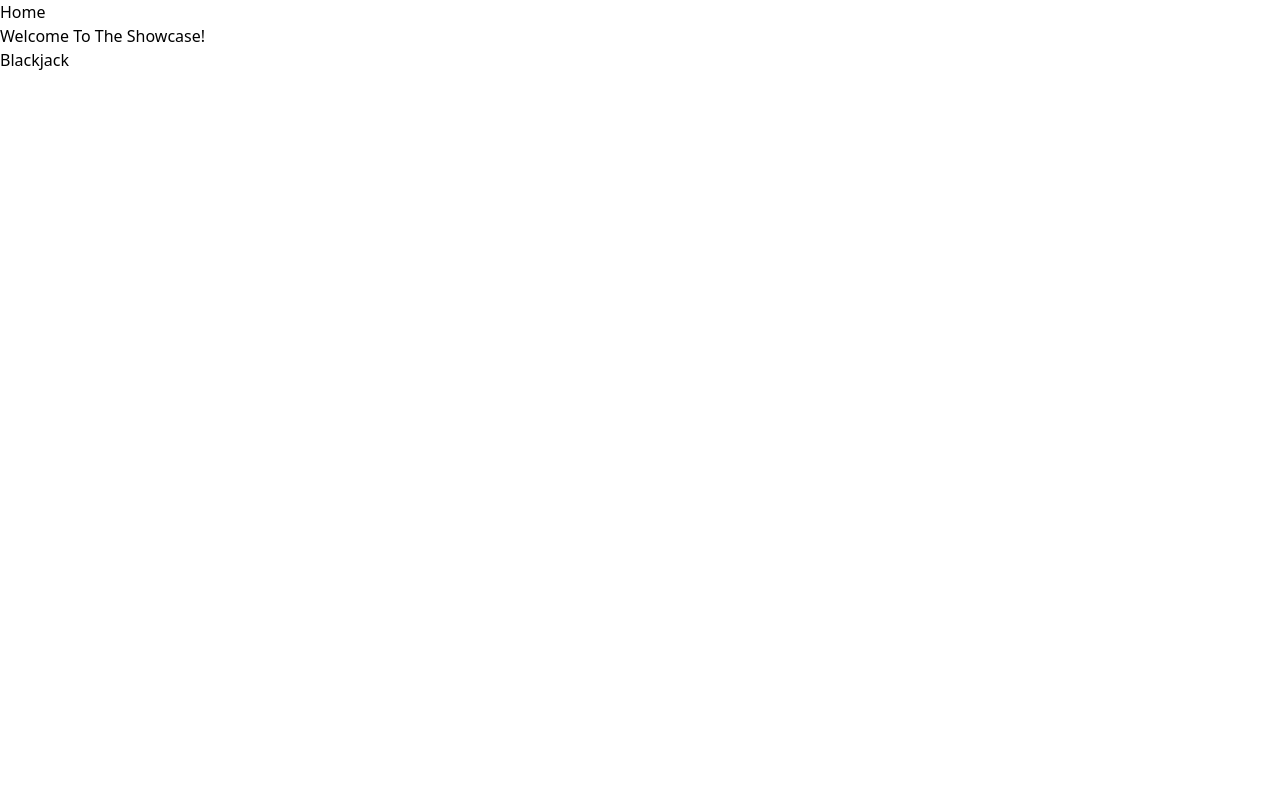
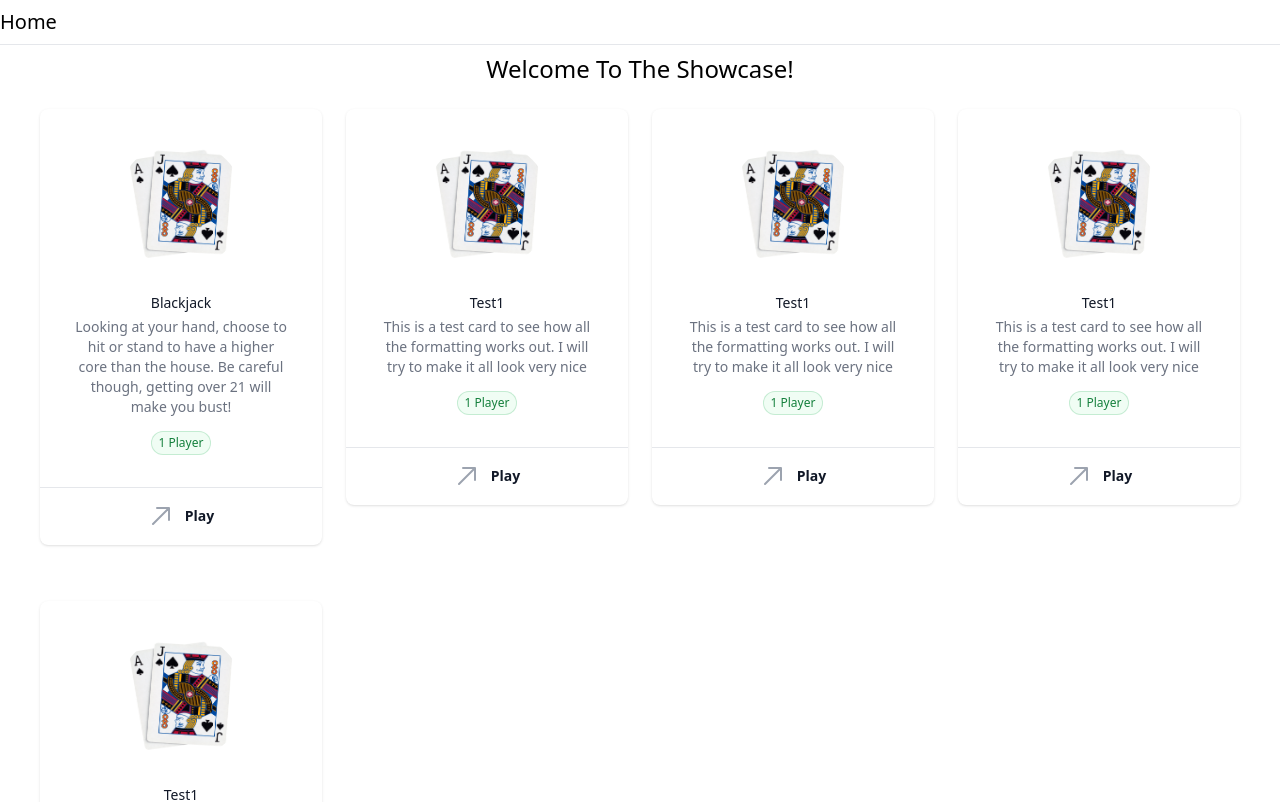
Before and after one commit to CollinHovey/My-App-Showcase, a Next.js app: page / in a window 1280 px wide. Shown: the top 802 px of the page. Built offline with nearby package versions, Linux system fonts and the light colour scheme.

Commit message:
Home Screen Cleanup

```diff
--- a/src/app/components/nav.js
+++ b/src/app/components/nav.js
@@ -4,8 +4,11 @@ export default function Nav() {
 
 
     return (
-        <div>
-            <a href="/">Home</a>
-        </div>
+        <>
+            <div className="my-2">
+                <a className="text-xl" href="/">Home</a>
+            </div>
+            <hr></hr>
+        </>
     )
 }
--- a/src/app/page.js
+++ b/src/app/page.js
@@ -3,14 +3,89 @@ import { useState } from "react"
 import Nav from "./components/nav"
 
 export default function Home() {
+
+
+  const allApps = [
+    {
+      name: 'Blackjack',
+      link: '/blackjack',
+      description: 'Looking at your hand, choose to hit or stand to have a higher core than the house. Be careful though, getting over 21 will make you bust!',
+      image: '/images/blackjack.png'
+    },
+    {
+      name: 'Test1',
+      link: '/blackjack',
+      description: 'This is a test card to see how all the formatting works out. I will try to make it all look very nice',
+      image: '/images/blackjack.png'
+    },
+    {
+      name: 'Test1',
+      link: '/blackjack',
+      description: 'This is a test card to see how all the formatting works out. I will try to make it all look very nice',
+      image: '/images/blackjack.png'
+    },
+    {
+      name: 'Test1',
+      link: '/blackjack',
+      description: 'This is a test card to see how all the formatting works out. I will try to make it all look very nice',
+      image: '/images/blackjack.png'
+    },
+    {
+      name: 'Test1',
+      link: '/blackjack',
+      description: 'This is a test card to see how all the formatting works out. I will try to make it all look very nice',
+      image: '/images/blackjack.png'
+    }
+  ]
+
+  let allAppsDisplay = allApps.map((app, index) => {
+
+    return(
+      <li class="py-4">
+        <div>
+            <li class="col-span-1 flex flex-col divide-y rounded-lg bg-white text-center shadow">
+            <div class="flex flex-1 flex-col p-8">
+              <img class="mx-auto h-32 w-32 flex-shrink-0 rounded-full" src={app.image} alt=""></img>
+              <h3 class="mt-6 text-sm font-medium text-gray-900">{app.name}</h3>
+              <dl class="mt-1 flex flex-grow flex-col justify-between">
+                <dt class="sr-only">Description</dt>
+                <dd class="text-sm text-gray-500">{app.description}</dd>
+                <dt class="sr-only">Player Count</dt>
+                <dd class="mt-3">
+                  <span class="inline-flex items-center rounded-full bg-green-50 px-2 py-1 text-xs font-medium text-green-700 ring-1 ring-inset ring-green-600/20">1 Player</span>
+                </dd>
+              </dl>
+            </div>
+            <div>
+              <div class="-mt-px flex divide-x hover:bg-gray-200 hover:rounded-bl-lg hover:rounded-br-lg ease-out duration-300">
+                <div class="flex w-0 flex-1">
+                  <a href={app.link} class="relative -mr-px inline-flex w-0 flex-1 items-center justify-center gap-x-3 rounded-bl-lg border border-transparent py-4 text-sm font-semibold text-gray-900">
+                  <svg class="h-6 w-6 text-gray-400" fill="currentColor" viewBox="0 0 24 24">
+                    <path d="M20 4h1a1 1 0 00-1-1v1zm-1 12a1 1 0 102 0h-2zM8 3a1 1 0 000 2V3zM3.293 19.293a1 1 0 101.414 1.414l-1.414-1.414zM19 4v12h2V4h-2zm1-1H8v2h12V3zm-.707.293l-16 16 1.414 1.414 16-16-1.414-1.414z" />
+                  </svg>
+                    Play
+                  </a>
+                </div>
+              </div>
+            </div>
+          </li>
+        </div>
+      </li>
+    )
+  })
+
+
+
   return (
     <>
       <Nav />
-      <div>
-        <h1>Welcome To The Showcase!</h1>
+      <div className="flex justify-center text-2xl mt-2">
+        <h1 className="">Welcome To The Showcase!</h1>
       </div>
-      <div>
-        <a href="/blackjack">Blackjack</a>
+      <div className="flex mx-10 mt-2">
+        <ul className="grid grid-cols-1 gap-6 sm:grid-cols-2 md:grid-cols-3 lg:grid-cols-4">
+          {allAppsDisplay}
+        </ul>
       </div>
     </>
   )
```
Also changed, not shown: public/images/blackjack.png (added).
